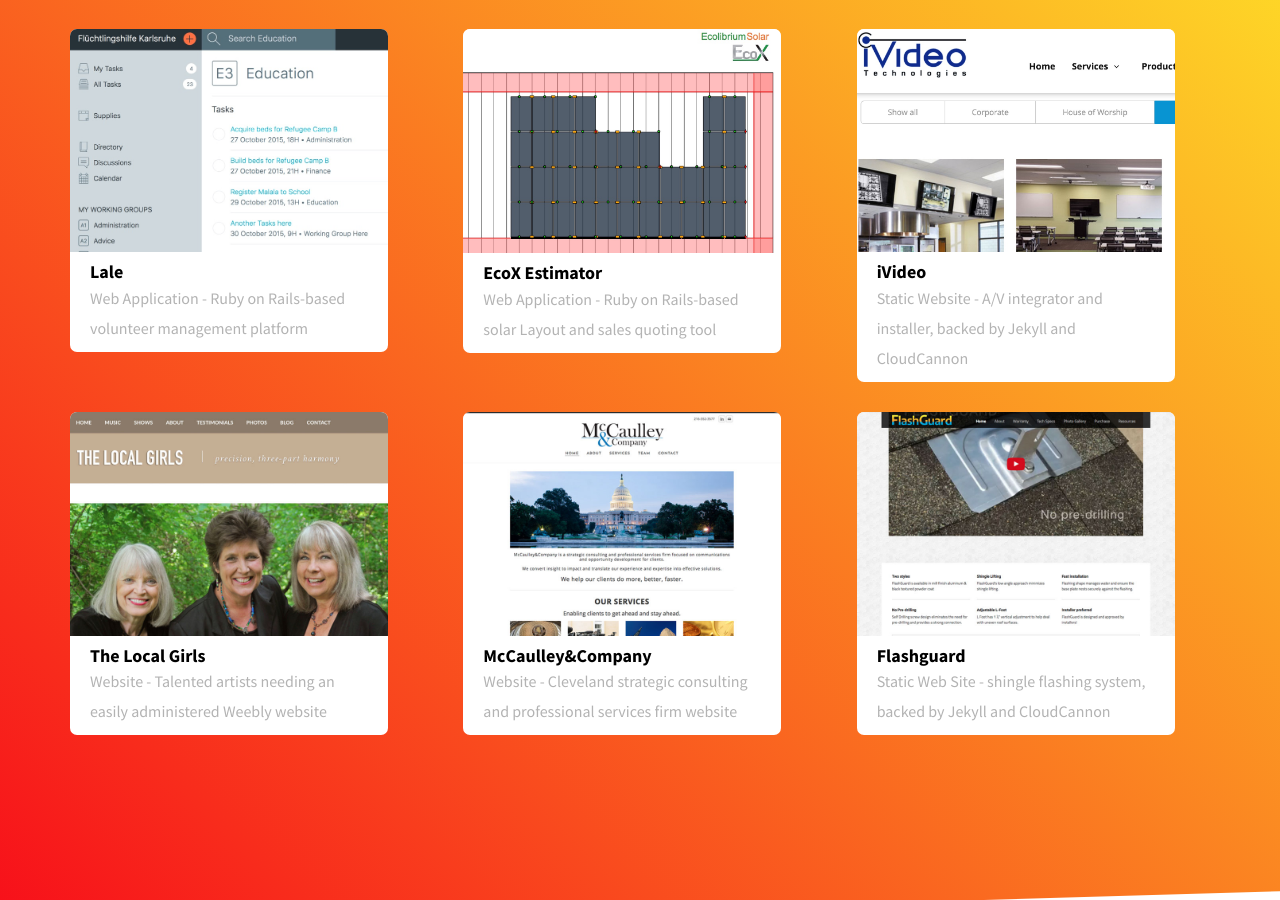
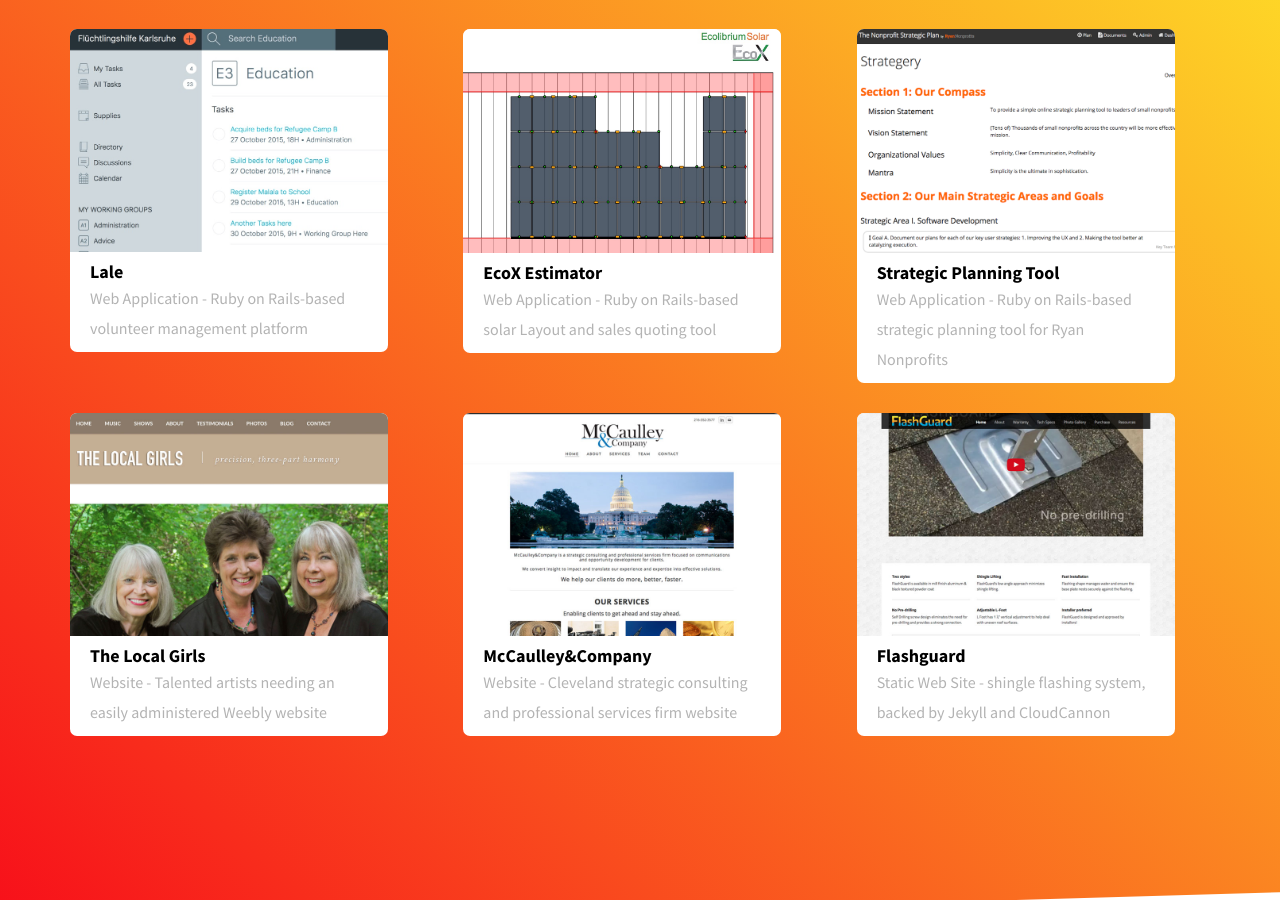
Before and after one commit to Rakefire/rakefire.github.io, a Jekyll site: the page built from index.html, in a window 1280 px wide and 900 px high, scrolled down 1820 px. Built offline with Jekyll 4.4.1, drawn with Linux system fonts in a browser that asks for light colours; some web fonts are replaced.

Commit message:
Adding Strategery

```diff
--- a/_includes/sections/work.html
+++ b/_includes/sections/work.html
@@ -25,9 +25,9 @@
       </div>
       <div class="clearfix visible-sm-block"></div>
       <div class="col-md-4 col-sm-6 col-xxs-12">
-        <a class="project-item" href="http://www.ivideo.com/"><img alt="Image" class="img-responsive" src="/work/ivideo/ivideo.jpg">
+        <a class="project-item" href="https://plan.ryannonprofits.com/"><img alt="Stategic Planning Tool" class="img-responsive" src="/work/ryan_nonprofits/strategery.png">
         <div class="text">
-          <h2>iVideo</h2><span>Static Website - A/V integrator and installer, backed by Jekyll and CloudCannon</span>
+          <h2>Strategic Planning Tool</h2><span>Web Application - Ruby on Rails-based strategic planning tool for Ryan Nonprofits</span>
         </div></a>
       </div>
       <div class="col-md-4 col-sm-6 col-xxs-12">
```
Also changed, not shown: work/ryan_nonprofits/strategery.png (added).
